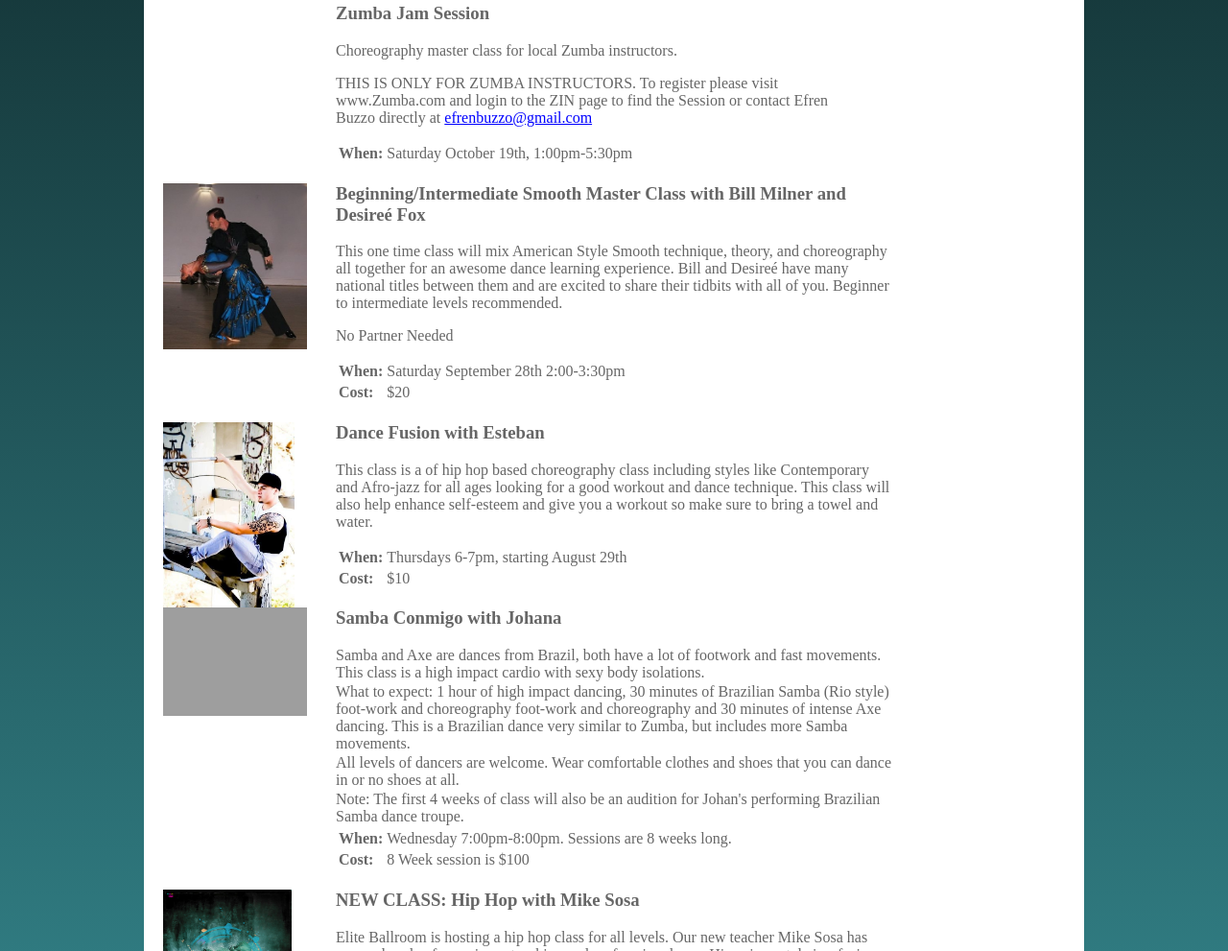
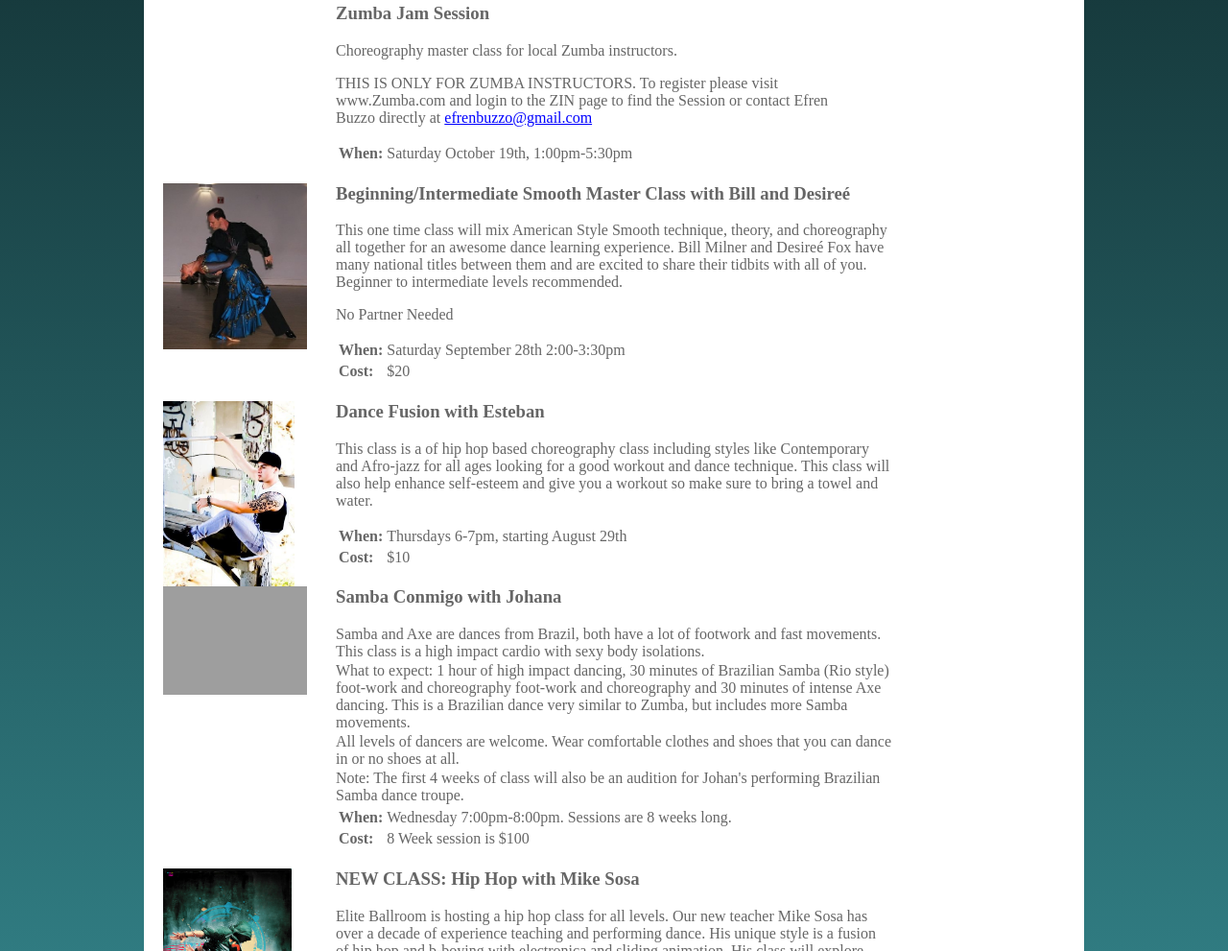
Before and after one commit to charles-d/ebs, a plain HTML site: page classes.html in a window 1280 px wide. Shown: the part 906-1897 px from the top of the page at 96% size. Drawn offline with nearby package versions, Linux system fonts and the light colour scheme; grey boxes are pictures that could not be loaded; a script that the page names is missing.

Commit message:
Title tweak

```diff
--- a/classes.html
+++ b/classes.html
@@ -105,9 +105,9 @@ login to the ZIN page to find the Session or contact Efren Buzzo directly at
   <img class="stone" src="img/bill_desiree.jpg"/>
 </div>
 <div class="stone_text">
-<h3>Beginning/Intermediate Smooth Master Class with Bill Milner and Desireé Fox</h3>
+<h3>Beginning/Intermediate Smooth Master Class with Bill and Desireé</h3>
 <p>This one time class will mix American Style Smooth technique, theory, and choreography
-all together for an awesome dance learning experience. Bill and Desireé have many
+all together for an awesome dance learning experience. Bill Milner and Desireé Fox have many
 national titles between them and are excited to share their tidbits with all of you.
 Beginner to intermediate levels recommended.
 <p>No Partner Needed
```
